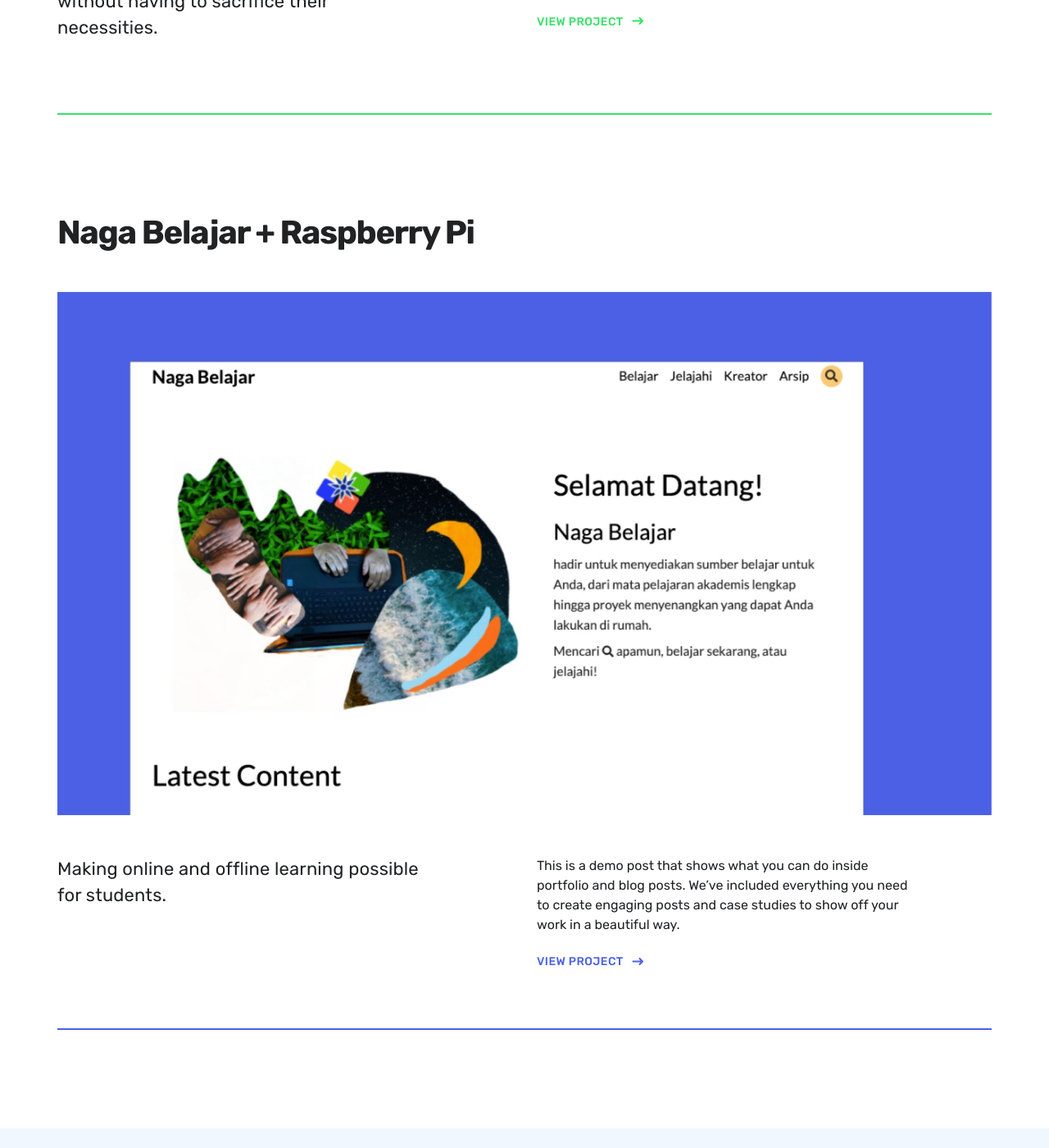
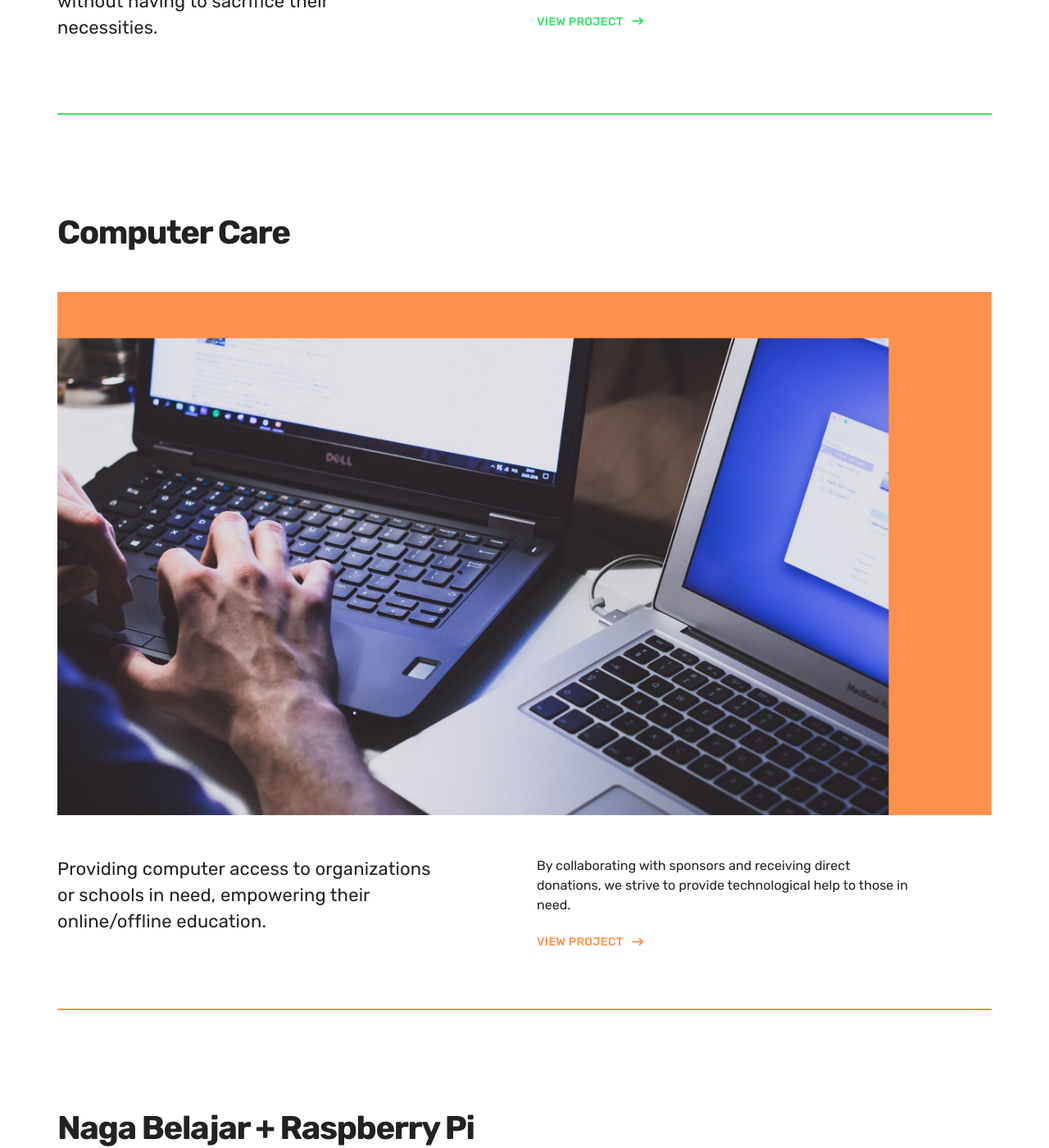
Before and after one commit to SangwookCheon/pluggedin, a Jekyll site: the page built from index.html, in a window 1280 px wide and 1400 px high, scrolled down 1437 px. Shown: the whole window at 82% size. Built offline with Jekyll 4.4.1, drawn with Linux system fonts in a browser that asks for light colours; nearby versions of some CDN libraries.

Commit message:
Added Computer Care Project

```diff
--- a/_projects/help-the-unplugged.html
+++ b/_projects/1.help-the-unplugged.html
@@ -34,7 +34,7 @@
 	<section class="listing">
 		<div class="wrap">
 
-      <a href="#" class="hero__cta button--fill">Check our Latest Updates!</a>
+      <p><a href="#" class="hero__cta button--fill">Donate Now</a>   or <a href="#">check our latest updates!</a></p>
 
       {% include post-components/gallery.html
         columns = 1
--- a/_projects/naga-belajar.md
+++ b/_projects/2.naga-belajar.md
@@ -2,7 +2,7 @@
 title: Naga Belajar + Raspberry Pi
 subtitle: Making online and offline learning possible for students.
 date: 2019-07-24 00:00:00
-description: This is a demo post that shows what you can do inside portfolio and blog posts. We’ve included everything you need to create engaging posts and case studies to show off your work in a beautiful way.
+description: Creative ways.
 featured_image: demo.jpg
 accent_color: '#4C60E6'
 gallery_images:
--- /dev/null
+++ b/_projects/3.computer-care.md
@@ -0,0 +1,14 @@
+---
+title: Computer Care
+subtitle: Providing computer access to organizations or schools in need, empowering their online/offline education.
+date: 2019-07-22 00:00:00
+description: By collaborating with sponsors and receiving direct donations, we strive to provide technological help to those in need.
+featured_image: demo.jpg
+accent_color: '#FF914D'
+gallery_images:
+  - 1.jpg
+---
+
+Hello, this is a demo post.
+
+Yes.
```
Also changed, not shown: images/projects/1.jpg (added).
